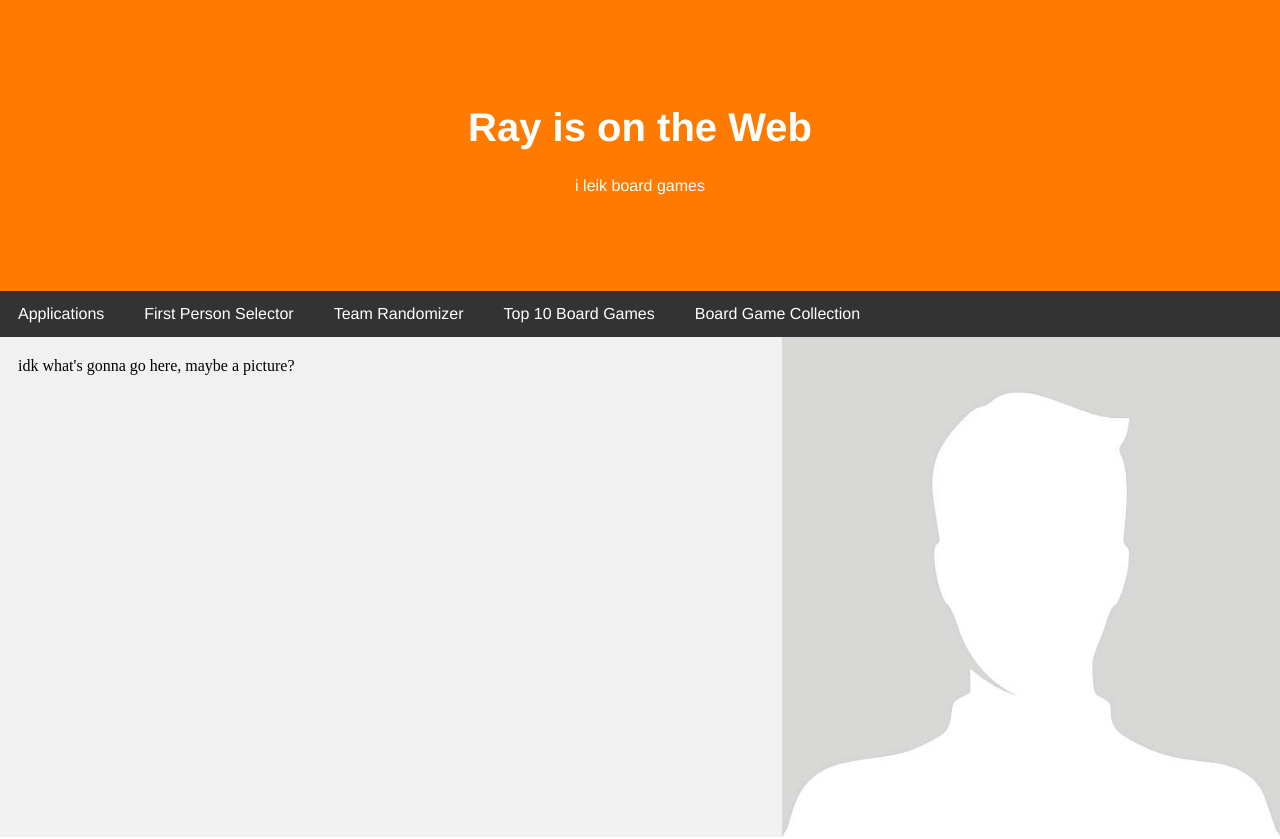
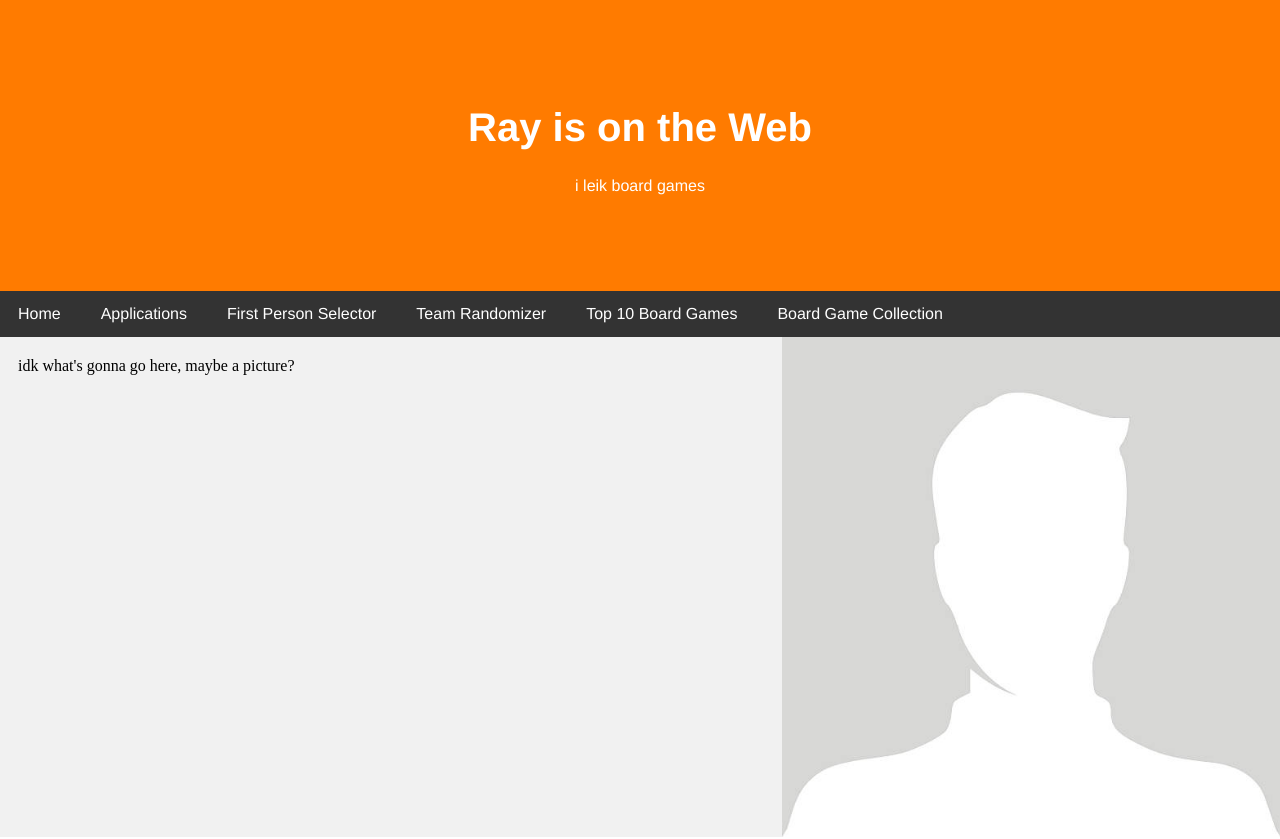
Before and after one commit to raylopez509/website, a Next.js app: page / in a window 1280 px wide. Shown: the top 839 px of the page. Built offline with nearby package versions, Linux system fonts and the light colour scheme.

Commit message:
Added Navigation Bar
Code for adding navigation bar. Also tested out with using Link component in Navigation bar.

Time to import TeamRandomizer into the website.

```diff
--- /dev/null
+++ b/src/components/NavigationBar.js
@@ -0,0 +1,21 @@
+import styles from "../styles/NavigationBar.module.css";
+import Link from "next/link";
+
+export default function NavigationBar() {
+    return (
+        <>
+            <div className={styles.header}>
+                <h1>Ray is on the Web</h1>
+                <p>i leik board games</p>
+            </div>
+            <div className={styles.navbar}>
+                <Link href="/">Home</Link>
+                <a href="/posts/first-post">Applications</a>
+                <a href="#">First Person Selector</a>
+                <a href="#">Team Randomizer</a>
+                <a href="#">Top 10 Board Games</a>
+                <a href="#">Board Game Collection</a>
+            </div>
+        </>
+    );
+}
--- a/src/pages/_app.js
+++ b/src/pages/_app.js
@@ -1,5 +1,11 @@
-import "@/styles/globals.css";
+import NavigationBar from "../components/NavigationBar.js";
+import styles from "../styles/globals.css";
 
 export default function App({ Component, pageProps }) {
-    return <Component {...pageProps} />;
+    return (
+        <>
+            <NavigationBar />
+            <Component {...pageProps} />
+        </>
+    );
 }
--- a/src/pages/index.js
+++ b/src/pages/index.js
@@ -8,7 +8,7 @@ const inter = Inter({ subsets: ["latin"] });
 export default function Home() {
     return (
         <>
-            <div className={styles.header}>
+            {/* <div className={styles.header}>
                 <h1>Ray is on the Web</h1>
                 <p>i leik board games</p>
             </div>
@@ -18,7 +18,7 @@ export default function Home() {
                 <a href="#">Team Randomizer</a>
                 <a href="#">Top 10 Board Games</a>
                 <a href="#">Board Game Collection</a>
-            </div>
+            </div> */}
             <div className={styles.row}>
                 <div className={styles.side}>
                     idk what's gonna go here, maybe a picture?
--- a/src/styles/Home.module.css
+++ b/src/styles/Home.module.css
@@ -1,4 +1,4 @@
-.header {
+/* .header {
     padding: 80px;
     margin-top: -10px;
     margin-left: -10px;
@@ -33,7 +33,7 @@
 .navbar a:hover {
     background-color: #ddd;
     color: black;
-}
+} */
 
 /* * {
     box-sizing: border-box;
--- /dev/null
+++ b/src/styles/NavigationBar.module.css
@@ -0,0 +1,36 @@
+.header {
+    padding: 80px;
+    margin-top: -10px;
+    margin-left: -10px;
+    margin-right: -10px;
+    text-align: center;
+    background: #ff7b00;
+    color: white;
+    font-family: Helvetica;
+}
+
+.header h1 {
+    font-size: 40px;
+}
+
+.navbar {
+    overflow: hidden;
+    background-color: #333;
+    margin-left: -10px;
+    margin-right: -10px;
+    font-family: Helvetica;
+}
+
+.navbar a {
+    float: left;
+    display: block;
+    color: white;
+    text-align: center;
+    padding: 14px 20px;
+    text-decoration: none;
+}
+
+.navbar a:hover {
+    background-color: #ddd;
+    color: black;
+}
--- a/src/styles/globals.css
+++ b/src/styles/globals.css
@@ -109,7 +109,7 @@ a {
     }
 } */
 
-.header {
+header {
     padding: 80px;
     margin-top: -10px;
     margin-left: -10px;
@@ -119,29 +119,3 @@ a {
     color: white;
     font-family: Helvetica;
 }
-
-.header h1 {
-    font-size: 40px;
-}
-
-.navbar {
-    overflow: hidden;
-    background-color: #333;
-    margin-left: -10px;
-    margin-right: -10px;
-    font-family: Helvetica;
-}
-
-.navbar a {
-    float: left;
-    display: block;
-    color: white;
-    text-align: center;
-    padding: 14px 20px;
-    text-decoration: none;
-}
-
-.navbar a:hover {
-    background-color: #ddd;
-    color: black;
-}
```
